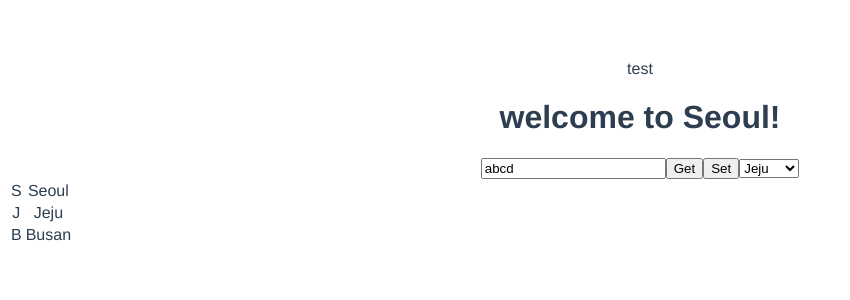
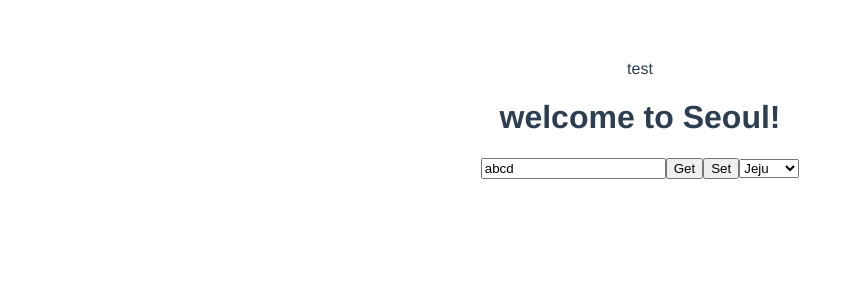
Before and after one commit to jeonhaekang/vue_prac, a Vue app: page / in a window 1280 px wide. Shown: the top 300 px of the page, without its empty margins (0-850 px from the left). Built offline with nearby package versions, Linux system fonts and the light colour scheme.

Commit message:
v-show, v-if prac

```diff
--- a/src/view/MainPage.vue
+++ b/src/view/MainPage.vue
@@ -12,7 +12,10 @@
       </option>
     </select>
 
-    <table class="table table-border">
+    <!-- 화면 표시 여부는 v-if와 v-show가 있다.
+        if는 조건이 안맞으면 아이에 렌더링을 하지 않는다.
+        show는 렌더링은 하지만 화면에 보이지 않을 뿐이다. -->
+    <table class="table table-border" v-if="tableShow">
       <tr :key="i" v-for="(d, i) in options">
         <td>{{ d.v }}</td>
         <td>{{ d.t }}</td>
@@ -45,6 +48,7 @@ export default {
         },
       ],
       region: "J",
+      tableShow: false,
     };
   },
 
@@ -67,6 +71,7 @@ export default {
       alert(this.region);
     },
   },
+
   beforeCreate() {
     console.log("beforeCreate");
   },
```
